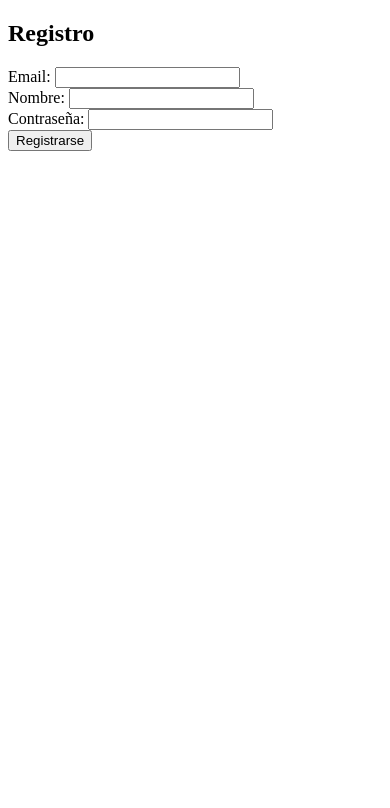
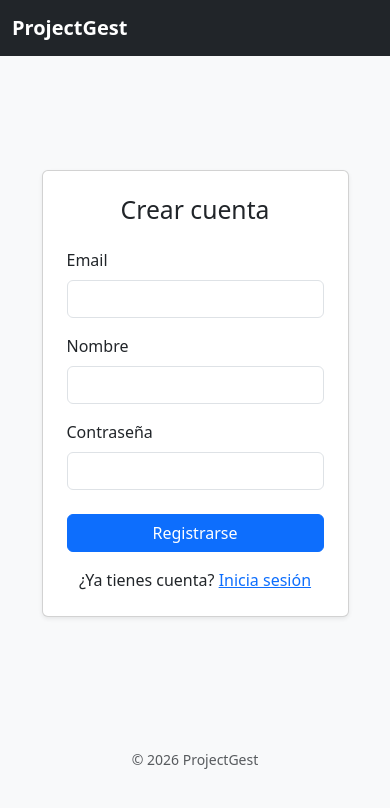
Before and after one commit to tfermoso/projectgest, a PHP site: template src/Views/auth/register.php in a window 390 px wide. Shown: the top 808 px of the page. Run offline with PHP 8.4, Linux system fonts and the light colour scheme; the template is opened without the code that fills it, so the values that code supplies are empty; some libraries are stand-ins or nearby versions.

Commit message:
landing, login y register (estilos bootstrap)

```diff
--- a/src/Views/auth/register.php
+++ b/src/Views/auth/register.php
@@ -1,30 +1,101 @@
 <!DOCTYPE html>
-<html lang="en">
-
+<html lang="es">
 <head>
     <meta charset="UTF-8">
-    <meta name="viewport" content="width=device-width, initial-scale=1.0">
-    <title>Document</title>
+    <title>Registro · ProjectGest</title>
+    <meta name="viewport" content="width=device-width, initial-scale=1">
+
+    <!-- Bootstrap 5 -->
+    <link href="https://cdn.jsdelivr.net/npm/bootstrap@5.3.2/dist/css/bootstrap.min.css" rel="stylesheet">
 </head>
 
-<body>
-    <h2>Registro</h2>
-    <form action="" method="post">
-        <label for="email">Email:</label>
-        <input type="email" id="email" name="email" required>
-        <br>
-        <label for="nombre">Nombre:</label>
-        <input type="text" id="nombre" name="nombre" required>
-        <br>
-        <label for="password">Contraseña:</label>
-        <input type="password" id="password" name="password" required>
-        <br>
-        <button type="submit">Registrarse</button>
-    </form>
-    <?php if (isset($error)): ?>
-        <p style="color: red;"><?php echo htmlspecialchars($error); ?>
-        </p>
-    <?php endif; ?>
+<body class="bg-light">
+
+<!-- NAVBAR -->
+<nav class="navbar navbar-expand-lg navbar-dark bg-dark">
+    <div class="container">
+        <a class="navbar-brand fw-bold" href="<?=BASE_URL?>">ProjectGest</a>
+        <div class="collapse navbar-collapse justify-content-end">
+            <ul class="navbar-nav">
+                <li class="nav-item">
+                    <a href="<?=BASE_URL?>auth/login" class="nav-link">Login</a>
+                </li>
+            </ul>
+        </div>
+    </div>
+</nav>
+
+<!-- REGISTER CARD -->
+<div class="container d-flex justify-content-center align-items-center" style="min-height: 80vh;">
+    <div class="col-md-6 col-lg-5">
+        <div class="card shadow-sm">
+            <div class="card-body p-4">
+                <h2 class="text-center mb-4">Crear cuenta</h2>
+
+                <?php if (isset($error)): ?>
+                    <div class="alert alert-danger">
+                        <?= htmlspecialchars($error) ?>
+                    </div>
+                <?php endif; ?>
+
+                <form action="" method="post">
+                    <div class="mb-3">
+                        <label for="email" class="form-label">Email</label>
+                        <input
+                            type="email"
+                            id="email"
+                            name="email"
+                            class="form-control"
+                            required
+                        >
+                    </div>
+
+                    <div class="mb-3">
+                        <label for="nombre" class="form-label">Nombre</label>
+                        <input
+                            type="text"
+                            id="nombre"
+                            name="nombre"
+                            class="form-control"
+                            required
+                        >
+                    </div>
+
+                    <div class="mb-3">
+                        <label for="password" class="form-label">Contraseña</label>
+                        <input
+                            type="password"
+                            id="password"
+                            name="password"
+                            class="form-control"
+                            required
+                        >
+                    </div>
+
+                    <div class="d-grid mt-4">
+                        <button type="submit" class="btn btn-primary">
+                            Registrarse
+                        </button>
+                    </div>
+                </form>
+
+                <p class="text-center mt-3 mb-0">
+                    ¿Ya tienes cuenta?
+                    <a href="<?=BASE_URL?>auth/login">Inicia sesión</a>
+                </p>
+            </div>
+        </div>
+    </div>
+</div>
+
+<!-- FOOTER -->
+<footer class="py-3 bg-light text-center">
+    <div class="container">
+        <small class="text-muted">
+            © <?= date('Y') ?> ProjectGest
+        </small>
+    </div>
+</footer>
+
 </body>
-
 </html>
--- a/src/Views/home/index.php
+++ b/src/Views/home/index.php
@@ -13,7 +13,7 @@
 <!-- NAVBAR -->
 <nav class="navbar navbar-expand-lg navbar-dark bg-dark">
     <div class="container">
-        <a class="navbar-brand fw-bold" href="/">ProjectGest</a>
+        <a class="navbar-brand fw-bold" href="<?=BASE_URL?>">ProjectGest</a>
 
         <div class="collapse navbar-collapse justify-content-end">
             <ul class="navbar-nav">
```
Also changed, not shown: src/Views/auth/login.php (+84 -18 lines).
